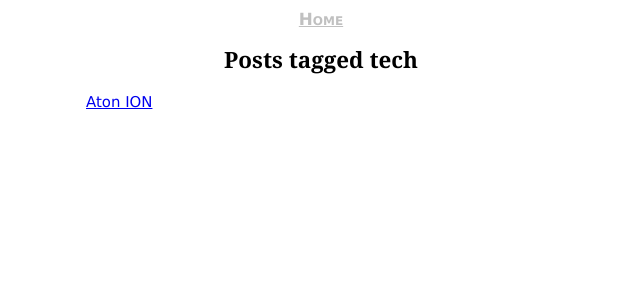
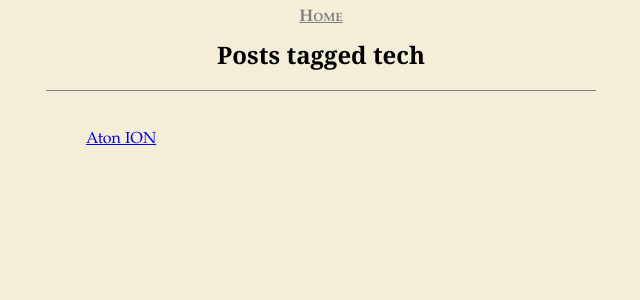
Before and after one commit to lizconlan/sandbox, a Jekyll site: the page built from tags/tech.html, in a window 1280 px wide. Shown: the top 300 px of the page, without its empty margins (319-959 px from the left). Built offline with Jekyll 4.4.1, drawn with Linux system fonts in a browser that asks for light colours.

Commit message:
css changed with readability in mind

```diff
--- a/css/screen.css
+++ b/css/screen.css
@@ -1,17 +1,23 @@
 body {
-	font-family: lucida grande, Helvetica, Verdana, Arial, sans-serif;
-	font-size: 14pt;
+	font-family: 'Palatino Linotype', 'Book Antiqua', Palatino, sans-serif;
+	background-color: rgb(244, 238, 217);
 }
 
 h1 {
 	font-family: georgia, lucida grande, Helvetica, Verdana, Arial, sans-serif;
 	font-size: 1.5em;
 	text-align: center;
+	padding-bottom: 1em;
+	margin-bottom: 1.4em;
+	border-bottom: 1px solid grey;
 }
 
 h1.homepage {
-	padding-top: 1.4em;
-	display: block;
+	padding-top: 1.3em;
+}
+
+pre {
+  width: 525px;
 }
 
 pre, code {
@@ -22,7 +28,7 @@ pre, code {
 	margin: 1em 0px;
 	padding: 0.5em;
 	overflow: auto;
-	font-size: 0.9em;
+	font-size: 1.05em;
 }
 
 pre code {border: none; padding: 0; margin: 0; font-size: 1em; line-height: 1em;}
@@ -32,35 +38,43 @@ text-align: center;
 }
 
 a.home_link {
-	font-size: 0.9em;
+	font-size: 1.05em;
 	font-variant: small-caps;
 	font-weight: bold;
-	color: silver;
+	color: grey;
 }
 
 a.home_link:hover {
-	background-color: black;
+  color: crimson;
 	text-decoration: none;
 }
 
 div#tags {
-	border-top: 2px solid silver;
-	border-bottom: 2px solid silver;
+	border-top: 2px solid grey;
+	border-bottom: 2px solid grey;
 	padding: 1.2em 0;
 	margin: 2em 0;
 	text-align: center;
 }
 
 .tag_head {
-	font-size: 1.2em;
+	font-size: 1.3em;
 	font-weight: bold;
 	font-variant: small-caps;
+}
+
+ul {
+  width: 475px;
+}
+
+li {
+  padding: 0.25em 0;
 }
 
 ul.tags {
 	list-style: none;
 	display: inline;
-	padding-left: 1em;
+	margin-left: 1em;
 }
 
 ul.tags li {
@@ -89,5 +103,5 @@ ul.post_list li {
 	width: 550px;
 	margin: 0 auto;
 	text-align: left;
-	font-size: 0.8em;
+	line-height: 1.4em;
 }
```
